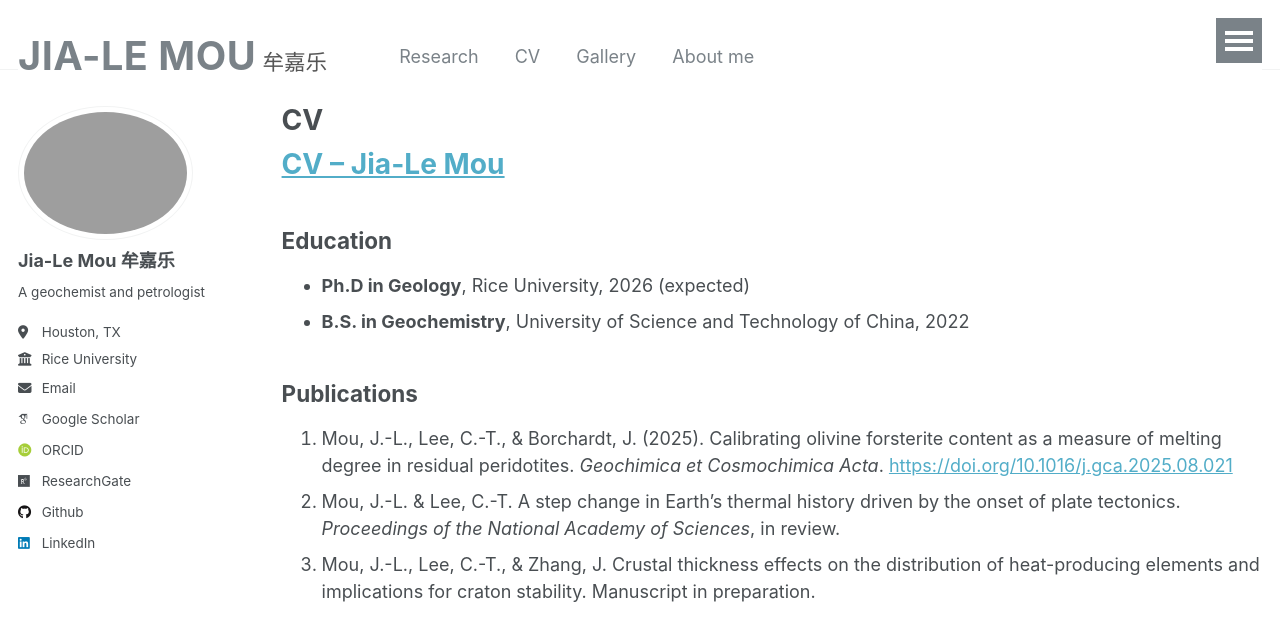
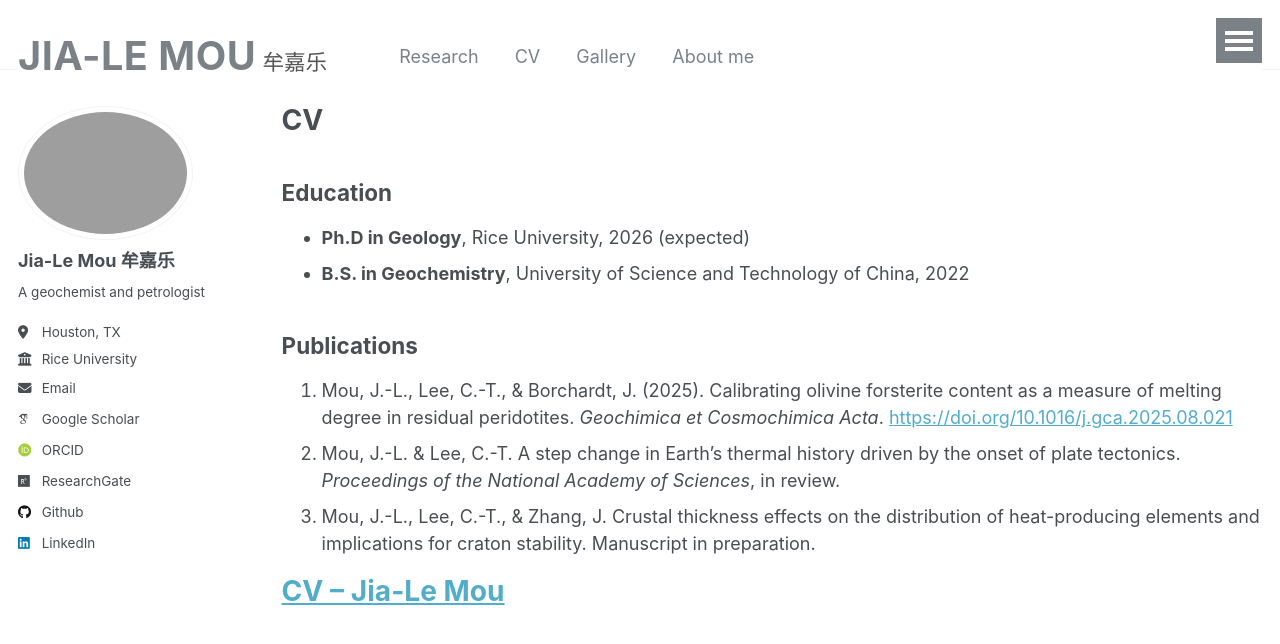
Before and after one commit to Mou-Jia-Le/Mou-Jia-Le.github.io, a Jekyll site: the page built from _pages/cv.md, in a window 1280 px wide and 921 px high, cut to the strip 0-655 px from the top of the window. Shown: the top 644 px of the strip. Built offline with Jekyll 4.4.1, drawn with Linux system fonts in a browser that asks for light colours; some web fonts are replaced; part of the change alters nothing that is shown.

Commit message:
Fix duplicate CV link and format publications section

```diff
--- a/_pages/cv.md
+++ b/_pages/cv.md
@@ -9,8 +9,6 @@ redirect_from:
 
 {% include base_path %}
 
-# [CV – Jia-Le Mou](assets/CV/CV——Jia-Le Mou.pdf){:target="_blank"}
-
 ## Education
 - **Ph.D in Geology**, Rice University, 2026 (expected)
 - **B.S. in Geochemistry**, University of Science and Technology of China, 2022
@@ -19,3 +17,6 @@ redirect_from:
 1. Mou, J.-L., Lee, C.-T., & Borchardt, J. (2025). Calibrating olivine forsterite content as a measure of melting degree in residual peridotites. *Geochimica et Cosmochimica Acta*. [https://doi.org/10.1016/j.gca.2025.08.021](https://doi.org/10.1016/j.gca.2025.08.021)
 2. Mou, J.-L. & Lee, C.-T. A step change in Earth’s thermal history driven by the onset of plate tectonics. *Proceedings of the National Academy of Sciences*, in review.
 3. Mou, J.-L., Lee, C.-T., & Zhang, J. Crustal thickness effects on the distribution of heat-producing elements and implications for craton stability. Manuscript in preparation.
+
+
+# [CV – Jia-Le Mou](assets/CV/CV——Jia-Le Mou.pdf){:target="_blank"}
```
